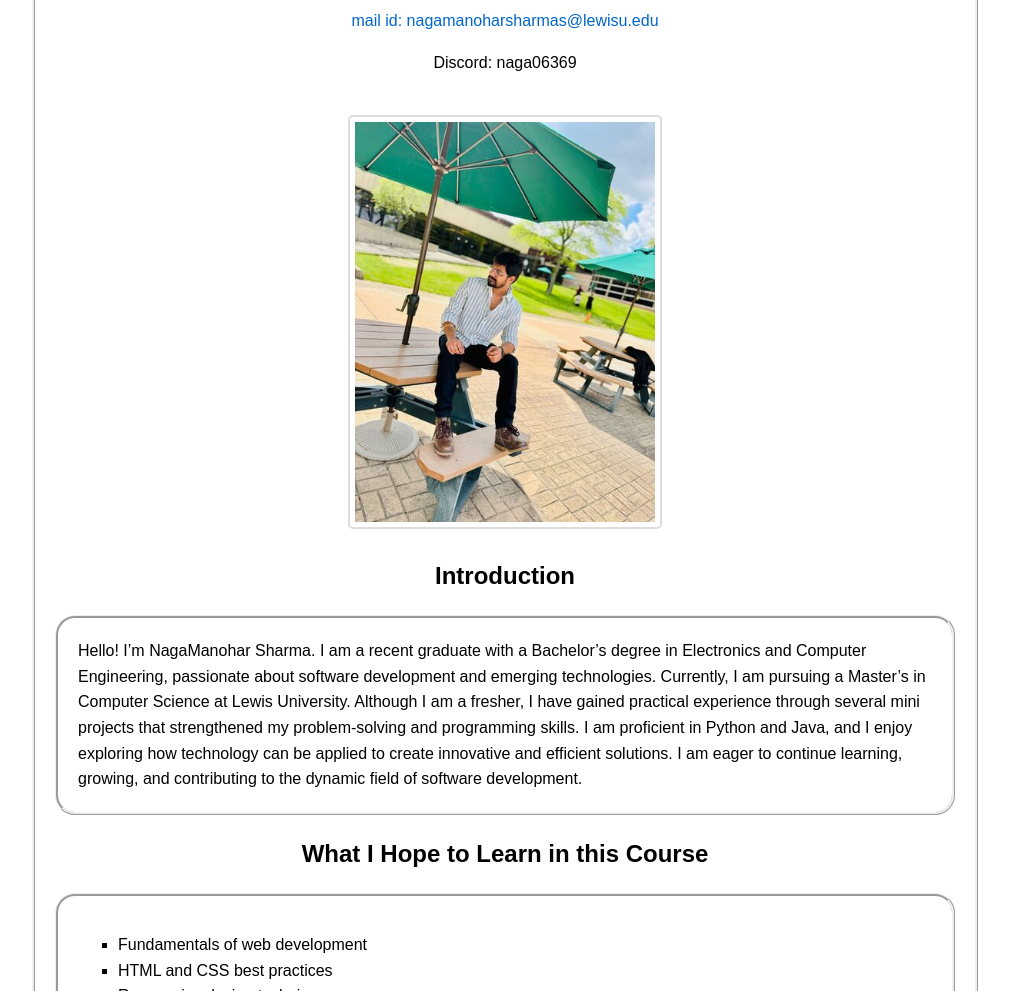
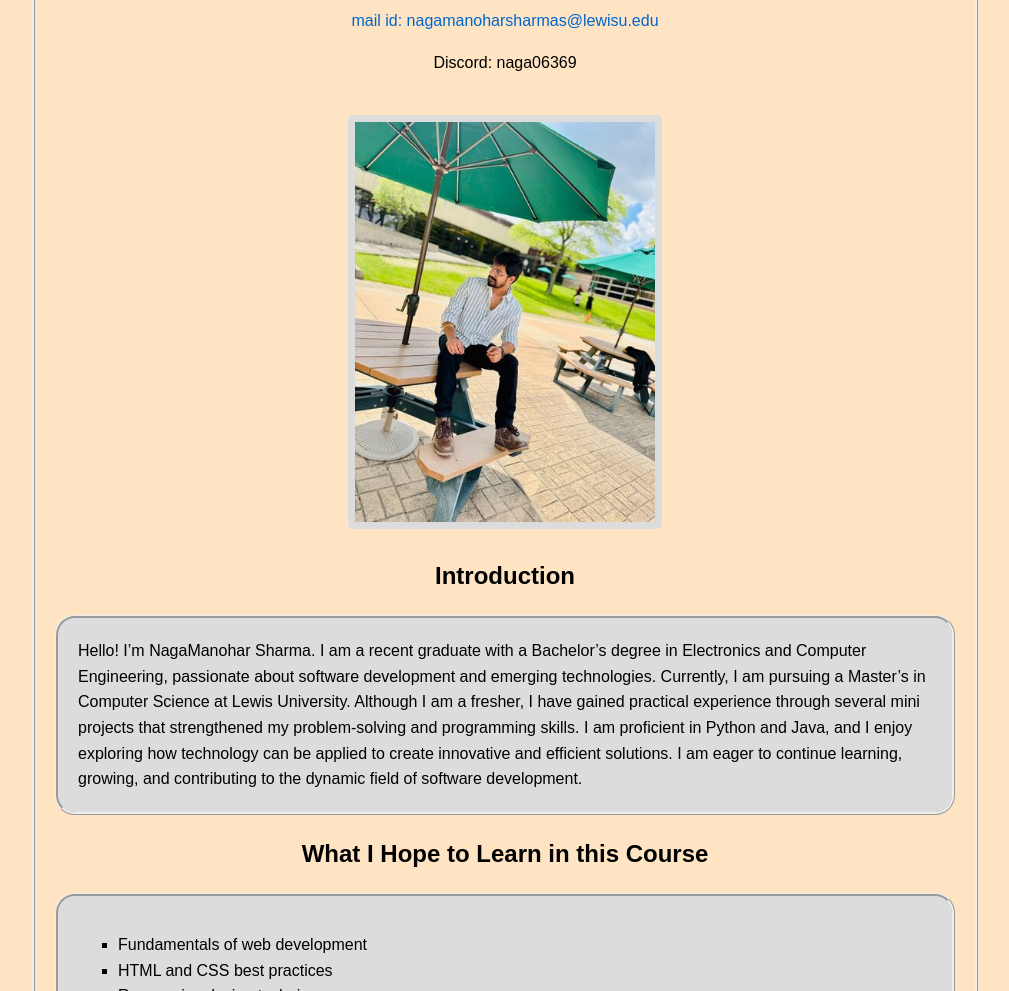
Before and after one commit to Manoharshrama/me, a plain HTML site: page index.html in a window 1280 px wide. Shown: the part 109-1100 px from the top of the page, without its empty margins (135-1144 px from the left). Drawn offline with Linux system fonts and the light colour scheme.

Commit message:
Update index.html

```diff
--- a/index.html
+++ b/index.html
@@ -12,6 +12,7 @@
     padding: 20px;
     line-height: 1.6;
     border: ridge;
+    background: bisque;
   }
   h1, h2 {
     text-align: center;
@@ -23,6 +24,7 @@
     border-radius: 5px;
     padding: 5px;
     transition: 0.3s;
+    background: gainsboro;
   }
   .thumbnail:hover {
     border-color: #777;
@@ -52,6 +54,7 @@
     border: ridge;
     border-radius: 20px;
     padding: inherit;
+    background: gainsboro;
   }
 </style>
 </head>
```
